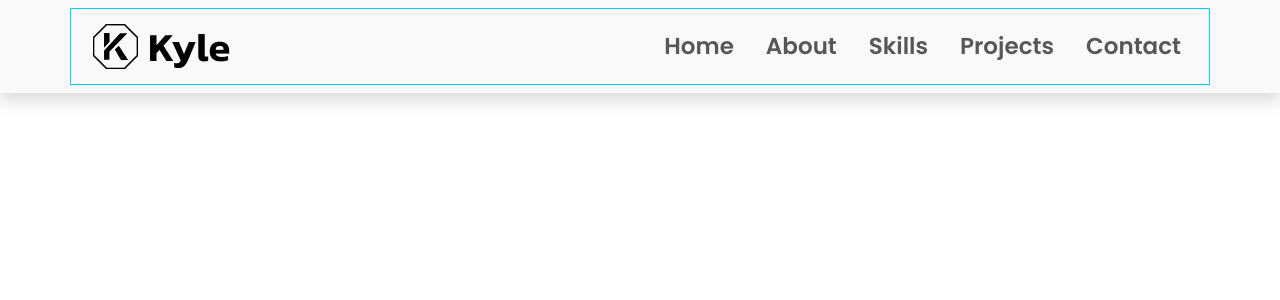
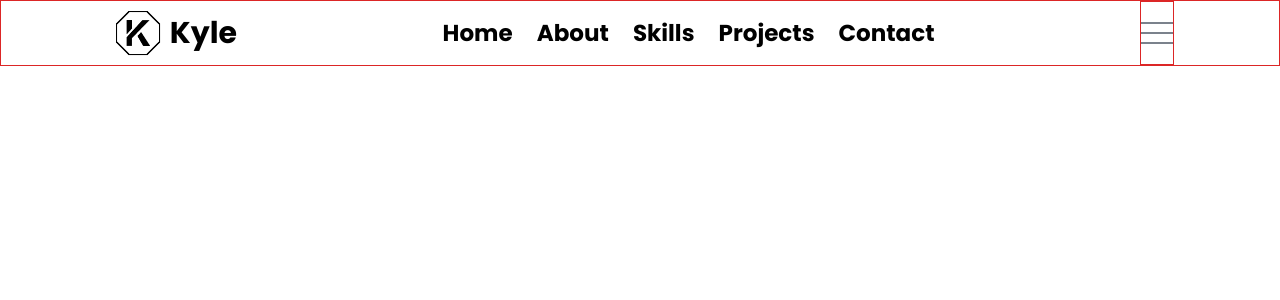
Before and after one commit to KyleeMendoza/KylePortfolio, a React (Create React App) app: page / in a window 1280 px wide. Shown: the top 300 px of the page. Built offline with nearby package versions, Linux system fonts and the light colour scheme.

Commit message:
tailwind update

```diff
--- a/package.json
+++ b/package.json
@@ -10,7 +10,6 @@
     "@types/node": "^16.18.39",
     "@types/react": "^18.2.18",
     "@types/react-dom": "^18.2.7",
-    "bootstrap": "^5.3.1",
     "react": "^18.2.0",
     "react-bootstrap": "^2.8.0",
     "react-dom": "^18.2.0",
@@ -41,5 +40,8 @@
       "last 1 firefox version",
       "last 1 safari version"
     ]
+  },
+  "devDependencies": {
+    "tailwindcss": "^3.3.3"
   }
 }
--- a/src/App.css
+++ b/src/App.css
@@ -5,14 +5,11 @@
 
 @font-face {
   font-family: poppins;
-  src: url(./assets/Poppins-SemiBold.ttf);
+  src: url(./assets/Poppins-Bold.ttf);
 }
-@font-face {
-  font-family: kanit;
-  src: url(./assets/Kanit-SemiBold.ttf);
-}
-.kanit {
-  font-family: kanit;
+
+.poppins {
+  font-family: poppins;
 }
 
 .btn-hover {
@@ -24,7 +21,7 @@
   transition: all 0.2s;
   height: 2px;
   width: 100%;
-  background-color: green;
+  background-color: #2979ff;
   position: absolute;
   bottom: 0;
   left: 0;
@@ -32,3 +29,21 @@
 .btn-hover:hover::after {
   opacity: 1;
 }
+
+.hideMenuNav {
+  display: none;
+}
+.showMenuNav {
+  display: block;
+  position: absolute;
+  width: 100%;
+  height: 100vh;
+  top: 0;
+  left: 0;
+  background: white;
+  z-index: 10;
+  display: flex;
+  flex-direction: column;
+  justify-content: space-evenly;
+  align-items: center;
+}
--- /dev/null
+++ b/src/Home.tsx
@@ -0,0 +1,7 @@
+import React from "react";
+
+function Home() {
+  return <div>Hello World</div>;
+}
+
+export default Home;
--- a/src/NavBar.tsx
+++ b/src/NavBar.tsx
@@ -1,9 +1,9 @@
-import React from "react";
+import React, { useState } from "react";
 
-import { Button, Container, Nav, Navbar, NavDropdown } from "react-bootstrap";
 import Logo from "./assets/logo.png";
 
 function NavBar() {
+  const [isNavOpen, setIsNavOpen] = useState(false); // initiate isNavOpen state with false
   const navData = [
     { path: "#home", name: "Home" },
     { path: "#about", name: "About" },
@@ -11,34 +11,59 @@
     { path: "#projects", name: "Projects" },
     { path: "#contact", name: "Contact" },
   ];
+
+  const hamburgerClose = () => {
+    return (
+      <>
+        <span className="block h-0.5 w-8 animate-pulse bg-gray-600"></span>
+        <span className="block h-0.5 w-8 animate-pulse bg-gray-600"></span>
+        <span className="block h-0.5 w-8 animate-pulse bg-gray-600"></span>
+      </>
+    );
+  };
+
+  const hamburgerOpen = () => {
+    return (
+      <>
+        <svg
+          className="h-8 w-8 text-gray-600"
+          viewBox="0 0 24 24"
+          fill="none"
+          stroke="currentColor"
+          strokeWidth="2"
+          strokeLinecap="round"
+          strokeLinejoin="round"
+        >
+          <line x1="18" y1="6" x2="6" y2="18" />
+          <line x1="6" y1="6" x2="18" y2="18" />
+        </svg>
+      </>
+    );
+  };
   return (
-    <Navbar expand="lg" bg="light" variant="light" className="shadow">
-      <Container className="border border-info">
-        <Navbar.Brand
-          href="#home"
-          className="d-flex align-items-center kanit fs-1"
-        >
-          <img
-            alt="Logo"
-            src={Logo}
-            width="65"
-            height="65"
-            className="d-inline-block align-top"
-          />
-          Kyle
-        </Navbar.Brand>
-        <Navbar.Toggle aria-controls="basic-navbar-nav" />
-        <Navbar.Collapse id="basic-navbar-nav">
-          <Nav className="ms-auto">
-            {navData.map((item) => (
-              <Nav.Link href={item.path} className="px-3 bo btn-hover">
-                {item.name}
-              </Nav.Link>
-            ))}
-          </Nav>
-        </Navbar.Collapse>
-      </Container>
-    </Navbar>
+    <>
+      <div className="border border-1 border-red-600 px-2 flex justify-around">
+        <div className="flex items-center text-3xl">
+          <img src={Logo} alt="logo" className="w-16 h-16" />
+          <p>Kyle</p>
+        </div>
+        <div className="flex">
+          {navData.map((item) => (
+            <a href={item.path} className="px-3 flex items-center btn-hover">
+              {item.name}
+            </a>
+          ))}
+        </div>
+        <div className="border border-1 border-red-600 flex items-center">
+          <div
+            className="space-y-2"
+            onClick={() => setIsNavOpen((prev) => !prev)}
+          >
+            {isNavOpen ? hamburgerOpen() : hamburgerClose()}
+          </div>
+        </div>
+      </div>
+    </>
   );
 }
 
--- /dev/null
+++ b/tailwind.config.js
@@ -0,0 +1,8 @@
+/** @type {import('tailwindcss').Config} */
+module.exports = {
+  content: ["./src/**/*.{js,jsx,ts,tsx}"],
+  theme: {
+    extend: {},
+  },
+  plugins: [],
+};
```
Also changed, not shown: src/App.tsx (+5 -2 lines), src/index.css (+7 -3 lines), src/assets/Poppins-Bold.ttf (added), 1 other file (tests, documents, lock files or other folders).
